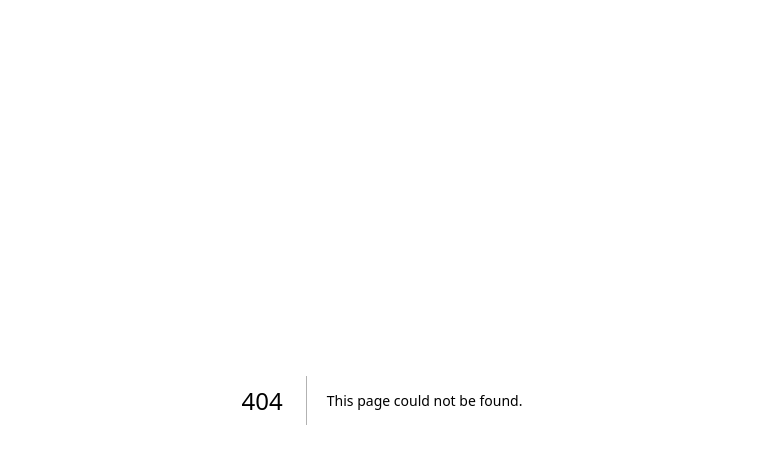
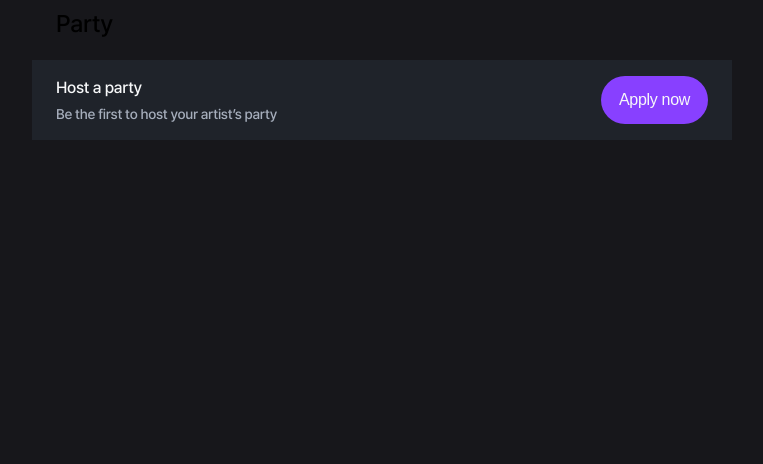
Before and after one commit to kimkr/streaming-front, a Next.js app: page /party in a window 1280 px wide. Before the commit this address had no page. Shown: the top 464 px of the page, without its empty margins (258-1021 px from the left). Built offline with nearby package versions, Linux system fonts and the light colour scheme.

Commit message:
호스트 신청전 화면 구현. 신청 클릭 후 화면 전환 구현 중

```diff
--- /dev/null
+++ b/app/constants.ts
@@ -0,0 +1,18 @@
+export const APPLICATION_STATE = {
+    NA: -1,
+    PENDING: 0,
+    CANCELED: 1,
+    IN_REVIEW: 2,
+    QUEUED: 3,
+    APPROVAL: 4,
+    REJECTED: 5
+}
+
+export const APPLICATION_STATUS_DESC = {
+    0: "Pending",
+    1: "Canceled",
+    2: "In review",
+    3: "In prcessing",
+    4: "Approved",
+    5: "Rejected"
+}
--- a/app/globals.css
+++ b/app/globals.css
@@ -93,6 +93,12 @@ a {
   text-decoration: none;
 }
 
+span {
+  font-weight: 500;
+  letter-spacing: -0.3px;
+  text-align: left;
+}
+
 @media (prefers-color-scheme: dark) {
   html {
     color-scheme: dark;
--- /dev/null
+++ b/app/party/_components/hostPartyItem.tsx
@@ -0,0 +1,20 @@
+import React, { ReactElement } from 'react'
+import styles from "../page.module.css";
+
+type HostPartyItemProps = {
+    onClick: () => void
+}
+
+export default function HostPartyItem({ onClick }: HostPartyItemProps): ReactElement {
+    return (
+        <div className={styles.item}>
+            <div className={styles.textgroup}>
+                <span className={styles.label}>Host a party</span>
+                <span className={styles.desc}>Be the first to host your artist’s party</span>
+            </div>
+            <button className={styles.apply} onClick={onClick}>
+                <span>Apply now</span>
+            </button>
+        </div>
+    )
+}
--- /dev/null
+++ b/app/party/_components/partyApplicationItem.tsx
@@ -0,0 +1,16 @@
+import React, { ReactElement } from 'react'
+import styles from "../page.module.css";
+import { PartyApplicationType } from "../types";
+
+type PartyApplicationItemProps = {
+    application: PartyApplicationType
+}
+
+export default function PartyApplicationItem({ application }: PartyApplicationItemProps): ReactElement {
+    return (
+        <div className={styles.item}>
+
+
+        </div>
+    )
+}
--- /dev/null
+++ b/app/party/page.module.css
@@ -0,0 +1,85 @@
+.main {
+  display: flex;
+  flex-direction: column;
+  justify-content: space-between;
+  align-items: center;
+  min-height: 100vh;
+}
+
+@media (min-width: 701px) {
+  .main {
+    width: 700px;
+    margin: auto;
+  }
+}
+
+.party {
+  width: 100%;
+  height: 48px;
+  padding: 8px 12px 8px 24px;
+  gap: 12px;
+}
+
+.party .title {
+  font-size: 24px;
+  line-height: 32px;
+}
+
+.partylist {
+  width: 100%;
+  display: flex;
+  flex-direction: column;
+  padding-top: 12px;
+  flex-grow: 1;
+}
+
+.partylist .item {
+  display: flex;
+  flex-direction: row;
+  justify-content: space-between;
+  align-items: center;
+  padding: 16px 24px 16px 24px;
+  gap: 16px;
+  background: #1F232A;
+}
+
+.partylist .item .textgroup {
+  display: flex;
+  flex-direction: column;
+  gap: 4px;
+}
+.partylist .item .textgroup .label {
+  line-height: 24px;
+  font-size: 16px;
+  color: #F7F8F9;
+}
+.partylist .item .textgroup .desc {
+  line-height: 20px;
+  font-size: 14px;
+  color: #A6AEBC;
+}
+.partylist .item .apply {
+  width: 107px;
+  height: 48px;
+  border: 0;
+  border-radius: 24px;
+  gap: 8px;
+  background: #8840FF;
+  display: flex;
+  align-items: center;
+  justify-content: center;
+}
+.partylist .item .apply span {
+  line-height: 24px;
+  font-size: 16px;
+  text-align: center;
+  color: #F7F8F9;
+}
+.partylist .itemtitle {
+  height: 60px;
+  padding: 24px 24px 12px 24px;
+  gap: 4px;
+  font-size: 20px;
+  line-height: 24px;
+  color: #F5F5F5;
+}
--- /dev/null
+++ b/app/party/page.tsx
@@ -0,0 +1,86 @@
+'use client'
+
+import React, { useState, useCallback } from 'react';
+import Image from "next/image";
+import styles from "./page.module.css";
+import { APPLICATION_STATE } from "../constants";
+import HostPartyItem from './_components/hostPartyItem';
+import PartyApplicationItem from './_components/partyApplicationItem';
+import { PartyApplicationType, ImageType } from './types';
+
+export default function PartyHome() {
+    const [applicationStatus, setApplicationStatus] = useState(APPLICATION_STATE.NA);
+    const [application, setApplication] = useState<PartyApplicationType | null>(null);
+
+    const startHostingParty = useCallback(() => {
+        setApplicationStatus(APPLICATION_STATE.IN_REVIEW);
+        setApplication({
+            id: 123,
+            before_level: 0,
+            after_level: 2,
+            member: {
+                "id": 1234,
+                "level": 0,
+                "profile_image": {
+                    "id": 2345,
+                    "filename": "myprofile.png",
+                    "thumb_url": "https://storeage.makestar.com/myprofile.thumb.png",
+                    "mime": "PNG"
+                },
+                "nickname": "닉네임",
+                "user": {
+                    "id": 3456,
+                    "email": "sample@makestar.com",
+                    "is_active": true
+                },
+                "fandom": {
+                    "id": 456,
+                    "title": "ATINY",
+                    "image": {
+                        "id": 2345,
+                        "filename": "ATINY_logo.png",
+                        "thumb_url": "https://storeage.makestar.com/ATINY_logo.thumb.png",
+                        "mime": "PNG"
+                    },
+                    "artist": {
+                        "id": 56,
+                        "name": "ATEEZ",
+                        "image": {
+                            "id": 2345,
+                            "filename": "ATEEZ_main.png",
+                            "thumb_url": "https://storeage.makestar.com/ATEEZ_main.thumb.png",
+                            "mime": "PNG"
+                        }
+                    }
+                }
+            },
+            status: APPLICATION_STATE.IN_REVIEW
+        })
+    }, []);
+
+    return (
+        <main className={styles.main}>
+            <div className={styles.party}>
+                <span className={styles.title}>
+                    {applicationStatus == APPLICATION_STATE.NA ? "Party" : "streamwith"}
+                </span>
+            </div>
+            <div className={styles.partylist}>
+                {
+                    application == null ? (
+                        <HostPartyItem onClick={startHostingParty} />
+                    ) : (
+                        <>
+                            <div className={styles.itemtitle}>
+                                Your party application
+                            </div>
+                            <PartyApplicationItem
+                                application={{ ...application, status: applicationStatus }}
+                            />
+                        </>
+                    )
+                }
+            </div>
+        </main>
+    );
+}
--- /dev/null
+++ b/app/party/types.tsx
@@ -0,0 +1,34 @@
+export type ImageType = {
+    id: number;
+    filename: string;
+    thumb_url: string;
+    mime: string;
+}
+
+export type PartyApplicationType = {
+    id: number;
+    status: number;
+    before_level?: number;
+    after_level?: number;
+    member?: {
+        id: number;
+        level: number;
+        profile_image: ImageType;
+        nickname: string;
+        user: {
+            id: number;
+            email: string;
+            is_active: boolean;
+        }
+        fandom: {
+            id: number;
+            title: string;
+            image: ImageType;
+            artist: {
+                id: number;
+                name: string;
+                image: ImageType;
+            }
+        }
+    }
+}
```
